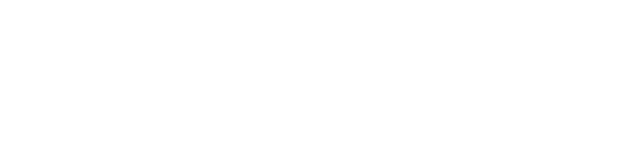
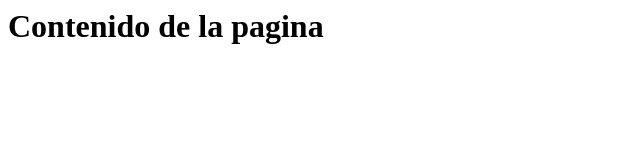
Before and after one commit to JhernKR/reporemoto1, a plain HTML site: page index.html in a window 1280 px wide. Shown: the whole page, without its empty margins (0-640 px from the left). Drawn offline with Linux system fonts and the light colour scheme.

Commit message:
Modificación en index.html

```diff
--- a/index.html
+++ b/index.html
@@ -1,2 +1,3 @@
 <html>
+	<h1> Contenido de la pagina </h1>
 </html>
```
